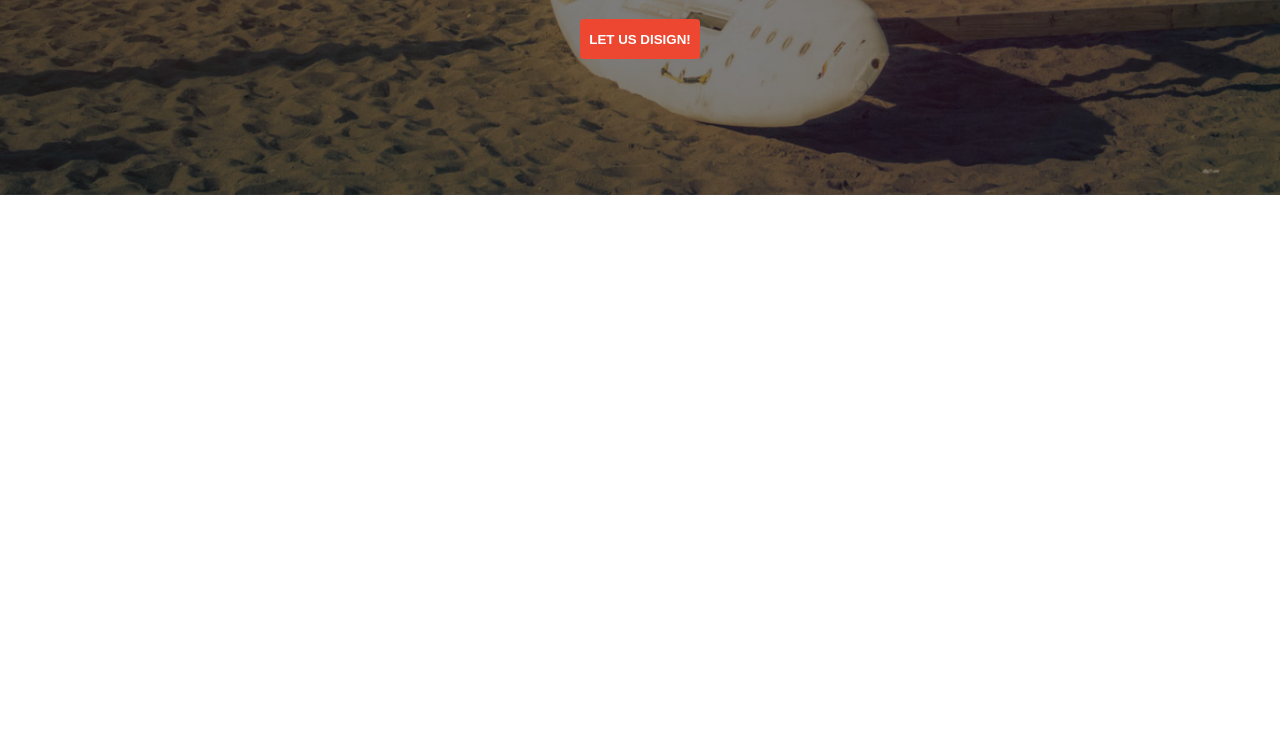
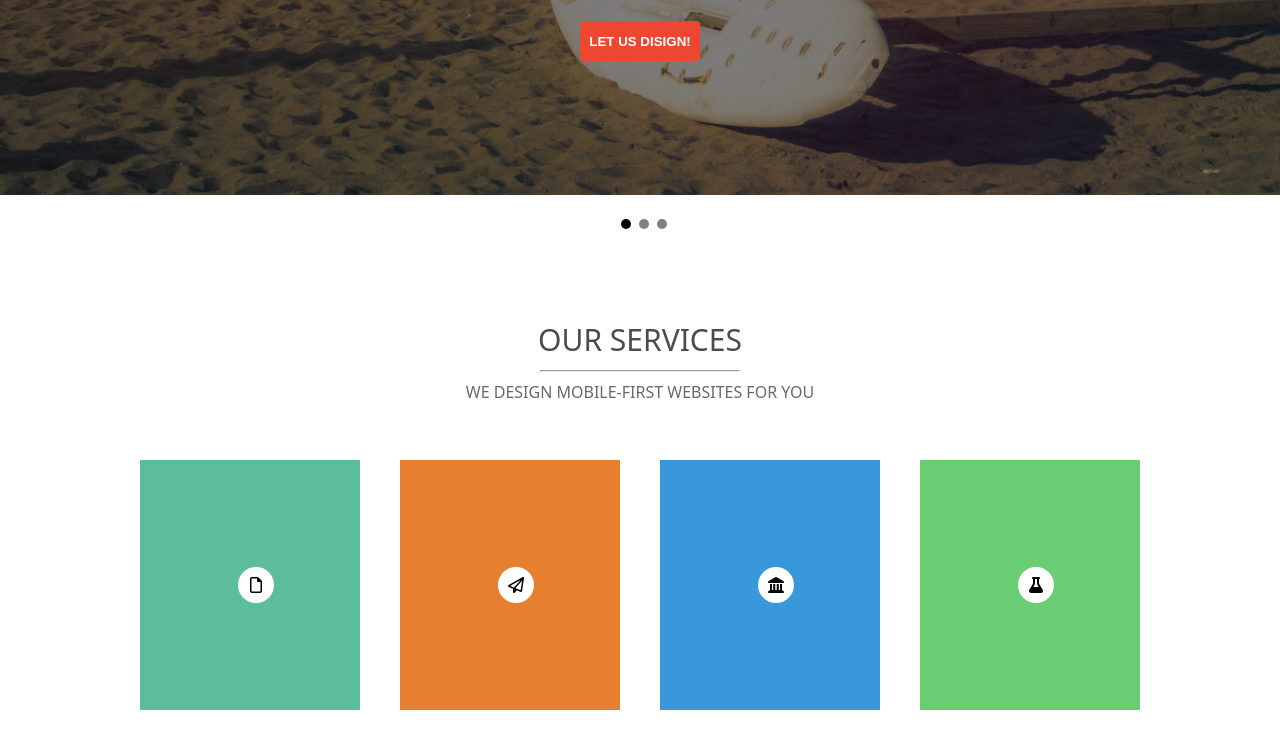
Before and after one commit to Dhananjay74/checkpoint2, a plain HTML site: page index.html in a window 1280 px wide. Shown: the part 505-1235 px from the top of the page. Before the commit the page ends 800 px from the top, so only its background shows below. Drawn offline with Linux system fonts and the light colour scheme.

Commit message:
add new service section to main page

```diff
--- a/index.html
+++ b/index.html
@@ -13,8 +13,9 @@
     ></script>
   </head>
   <body>
-    <section class="background-img">
-      <header class="container">
+    <!-- Header -->
+    <header class="background-img">
+      <div class="container">
         <nav class="flex top-nav">
           <a href="#"><i class="fa-brands fa-facebook"></i></a>
           <a href="#"><i class="fa-brands fa-instagram"></i></a>
@@ -26,11 +27,11 @@
           <span class="brand-name">FLEX</span>
           <nav class="nav">
             <a class="active" href="#">Home</a>
-            <a href="#">Services</a>
-            <a href="#">Portfolio</a>
-            <a href="#">Team</a>
+            <a href="#services-btn">Services</a>
+            <a href="#portfolio-btn">Portfolio</a>
+            <a href="#team-btn">Team</a>
             <a href="gallery.html">Gallery</a>
-            <a href="#">Contact</a>
+            <a href="#contact-btn">Contact</a>
           </nav>
         </div>
         <div class="heading">
@@ -41,7 +42,38 @@
             <a href="#">let us disign!</a>
           </button>
         </div>
-      </header>
-    </section>
+      </div>
+    </header>
+    <!-- Main -->
+    <main class="container">
+      <div class="flex parent-circle">
+        <div class="small-circle active-circle"></div>
+        <div class="small-circle"></div>
+        <div class="small-circle"></div>
+      </div>
+      <!-- Services -->
+      <section id="services-btn">
+        <div class="second-heading">
+          <h2>our Services</h2>
+          <hr class="hr2" />
+          <p>we design mobile-first websites for you</p>
+          <nav class="flex">
+            <div class="box box1">
+              <a href="#"><i class="fa-regular fa-file"></i></a>
+            </div>
+            <div class="box box2">
+              <a href="#"><i class="fa-regular fa-paper-plane"></i></a>
+            </div>
+            <div class="box box3">
+              <a href="#"><i class="fa-solid fa-landmark"></i></a>
+            </div>
+            <div class="box box4">
+              <a href="#"><i class="fa-solid fa-flask"></i></a>
+            </div>
+          </nav>
+        </div>
+      </section>
+      <!-- Portfolio -->
+    </main>
   </body>
 </html>
--- a/style.css
+++ b/style.css
@@ -162,7 +162,7 @@ body {
   background-size: cover;
 }
 .top-nav {
-  padding: 30px 0 0 0;
+  padding-top: 32px;
 }
 .flex a i {
   background-color: rgb(255 255 255);
@@ -231,3 +231,61 @@ body {
   text-decoration: none;
   font-weight: 600;
 }
+.parent-circle {
+  margin: 24px 0;
+}
+.small-circle {
+  width: 10px;
+  height: 10px;
+  background-color: gray;
+  border-radius: 50%;
+  margin-left: 8px;
+}
+.active-circle {
+  background-color: black;
+}
+
+/* main*/
+
+/* services section */
+
+.second-heading {
+  text-align: center;
+  text-transform: uppercase;
+  margin-top: 88px;
+}
+h2 {
+  font-size: 30px;
+  font-weight: 500;
+  color: rgb(77, 76, 76);
+}
+.hr2 {
+  width: 200px;
+}
+.second-heading p {
+  font-size: 16px;
+  color: rgb(107, 104, 104);
+  margin-bottom: 36px;
+}
+.box {
+  width: 220px;
+  height: 250px;
+  margin: 20px;
+  display: flex;
+  justify-content: center;
+  align-items: center;
+}
+.box1 {
+  background-color: rgb(92 189 157);
+}
+.box2 {
+  background-color: rgb(230 127 48);
+}
+.box3 {
+  background-color: rgb(56 152 219);
+}
+.box4 {
+  background-color: rgb(104 205 115);
+}
+
+/* portfolio section */
```
Also changed, not shown: gallery.html (+8 -0 lines).
